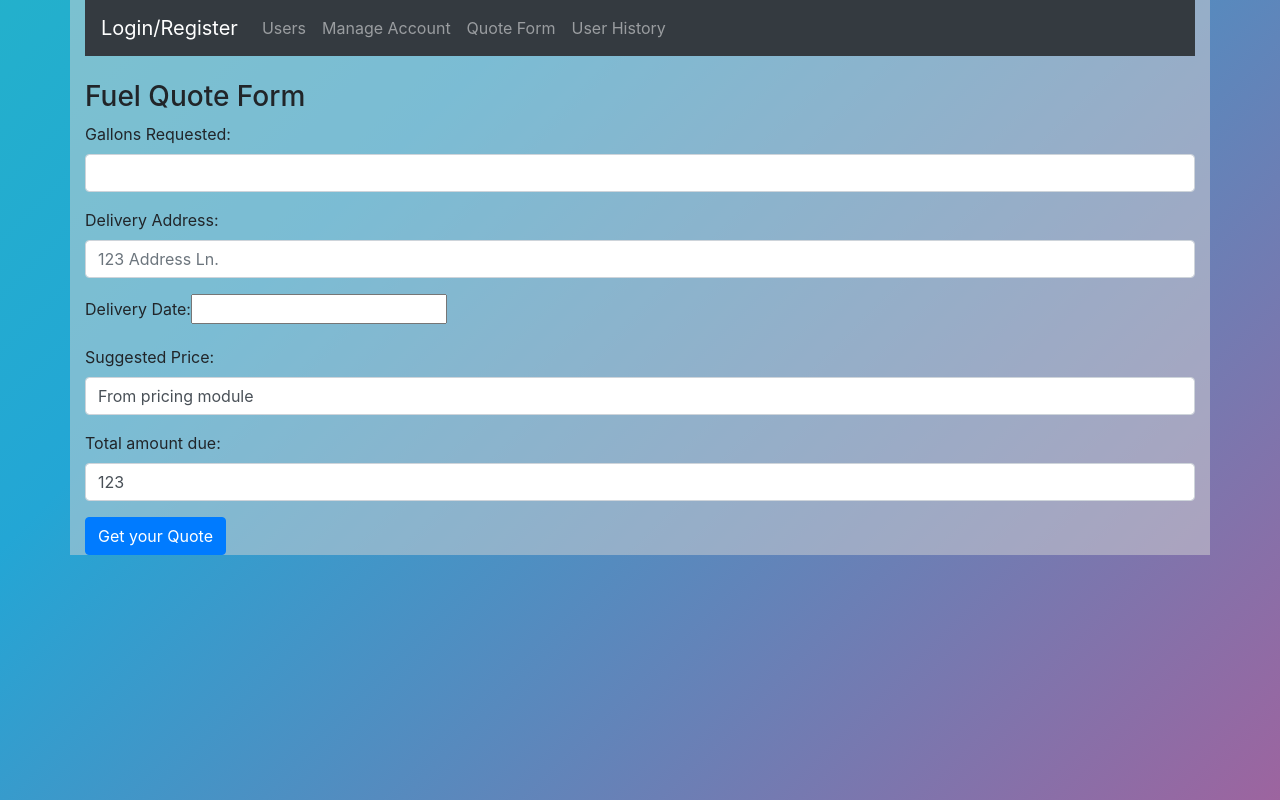
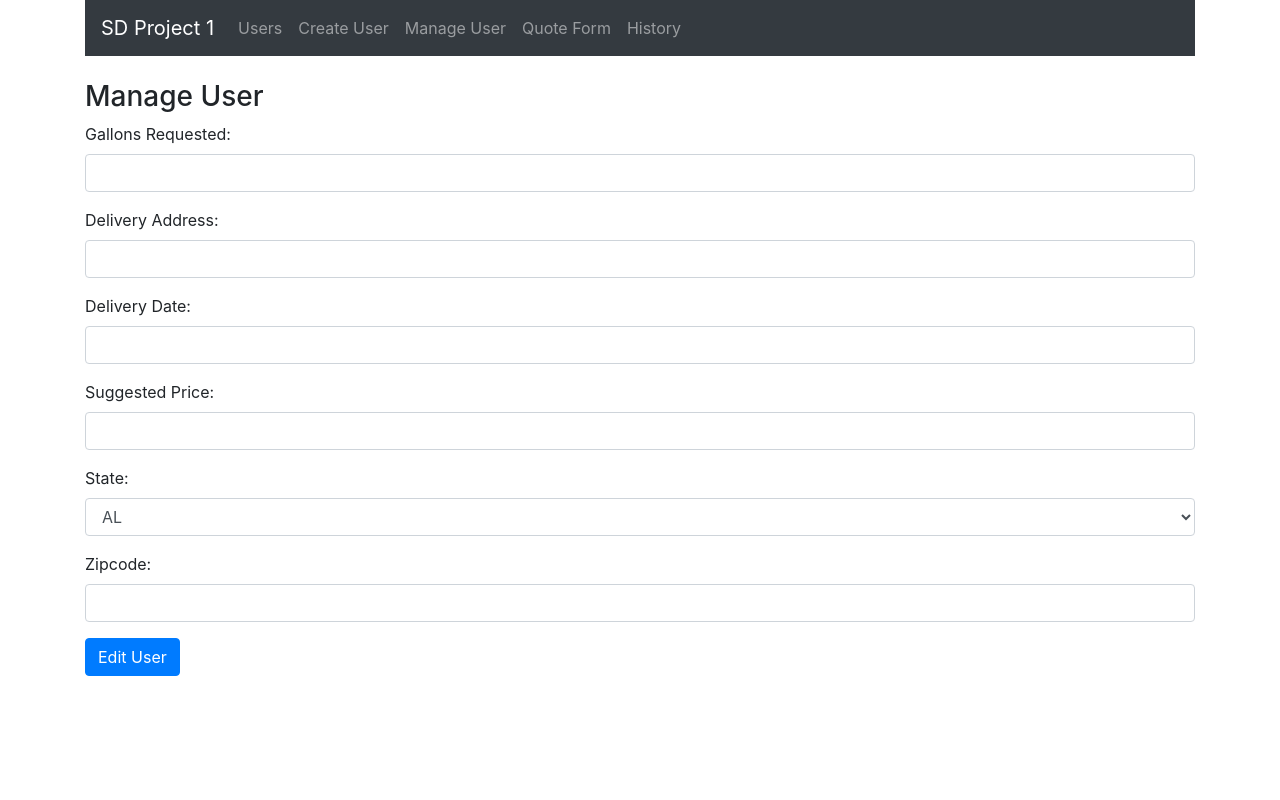
Before and after one commit to awong100/fuel-rate, a React (Create React App) app: page /quote in a window 1280 px wide. Built offline with nearby package versions, Linux system fonts and the light colour scheme.

Commit message:
Reverting to the state of the project at 1cdcb48

```diff
--- a/package.json
+++ b/package.json
@@ -11,14 +11,11 @@
     "cors": "^2.8.5",
     "dotenv": "^8.2.0",
     "express": "^4.17.1",
-    "material-ui": "^0.20.2",
     "mongoose": "^5.11.18",
     "react": "^17.0.1",
-    "react-datepicker": "^3.6.0",
     "react-dom": "^17.0.1",
     "react-router-dom": "^5.2.0",
     "react-scripts": "4.0.2",
-    "react-tap-event-plugin": "^3.0.3",
     "web-vitals": "^1.1.0"
   },
   "scripts": {
--- a/src/App.css
+++ b/src/App.css
@@ -36,58 +36,3 @@
     transform: rotate(360deg);
   }
 }
-@keyframes gradient {
-  0% {
-    background-position: 0% 50%;
-  }
-  50% {
-    background-position: 100% 50%;
-  }
-  100% {
-    background-position: 0% 50%;
-  }
-}
-.container {
-  background-color: rgba(211,211,211, 0.5);
-}
-
-#title {
-  text-align: center;
-  font-family: arial, sans-serif;
-}
-
-#purchase {
-  text-align: center;
-  font-family: "Trebuchet MS", Arial, Helvetica, sans-serif;
-  border-collapse: collapse;
-  border: 3px solid #ddd;
-  width: 100%;
-}
-
-#purchase td, #purhcase th {
-  border: 1px solid #ddd;
-  padding: 8px;
-}
-
-#purchase tr:nth-child(even){background-color: #f2f2f2;}
-
-#purchase tr:hover {background-color: #ddd;}
-
-#purchase th {
-  padding-top: 12px;
-  padding-bottom: 12px;
-  text-align: center;
-  background-color: #4CAF50;
-  color: white;
-}
-
-@media all and (min-width: 480px) {
-  .Login {
-    padding: 60px 0;
-  }
-
-  .Login form {
-    margin: 0 auto;
-    max-width: 320px;
-  }
-}
--- a/src/App.js
+++ b/src/App.js
@@ -12,9 +12,6 @@ import Welcome from "./components/welcome.component";
 import ManageUser from "./components/ManageUser";
 import FuelQuote from "./components/FuelQuote";
 import Fuelhistory from "./components/fuel-history";
-//import Loginscreen from './Login.js'
-
-
 
 function App() {
   return (
--- a/src/components/FuelQuote.js
+++ b/src/components/FuelQuote.js
@@ -1,18 +1,15 @@
 import React from "react";
-import DatePicker from "react-datepicker";
-import "react-datepicker/dist/react-datepicker.css";
 
 function fuelQuote() {
   return (
     <div>
-      <h3>Fuel Quote Form</h3>
+      <h3>Manage User</h3>
       <form>
         <div className="form-group">
           <label>Gallons Requested: </label>
           <input
             maxlength="50"
             type="text"
-            pattern="[0-9]*"
             required
             className="form-control"
           ></input>
@@ -24,41 +21,84 @@ function fuelQuote() {
             type="text"
             required
             className="form-control"
-            placeholder="123 Address Ln."
           ></input>
         </div>
         <div className="form-group">
           <label>Delivery Date: </label>
-          <DatePicker></DatePicker>
+          <input maxlength="100" type="text" className="form-control"></input>
         </div>
         <div className="form-group">
           <label>Suggested Price: </label>
-          <input
-            type="text"
-            className="form-control"
-            value="From pricing module"
-            readonly
-          ></input>
-          {}
+          <input type="text" required className="form-control"></input>
         </div>
         <div className="form-group">
-          <label>Total amount due: </label>
+          <label>State: </label>
+          <select type="text" required className="form-control">
+            <option value="AL">AL</option>
+            <option value="AK">AK</option>
+            <option value="AZ">AZ</option>
+            <option value="AR">AR</option>
+            <option value="CA">CA</option>
+            <option value="CO">CO</option>
+            <option value="CT">CT</option>
+            <option value="DE">DE</option>
+            <option value="DC">DC</option>
+            <option value="FL">FL</option>
+            <option value="GA">GA</option>
+            <option value="HI">HI</option>
+            <option value="ID">ID</option>
+            <option value="IL">IL</option>
+            <option value="IN">IN</option>
+            <option value="IA">IA</option>
+            <option value="KS">KS</option>
+            <option value="KY">KY</option>
+            <option value="LA">LA</option>
+            <option value="ME">ME</option>
+            <option value="MD">MD</option>
+            <option value="MA">MA</option>
+            <option value="MI">MI</option>
+            <option value="MN">MN</option>
+            <option value="MS">MS</option>
+            <option value="MO">MO</option>
+            <option value="MT">MT</option>
+            <option value="NE">NE</option>
+            <option value="NV">NV</option>
+            <option value="NH">NH</option>
+            <option value="NJ">NJ</option>
+            <option value="NM">NM</option>
+            <option value="NY">NY</option>
+            <option value="NC">NC</option>
+            <option value="ND">ND</option>
+            <option value="OH">OH</option>
+            <option value="OK">OK</option>
+            <option value="OR">OR</option>
+            <option value="PA">PA</option>
+            <option value="RI">RI</option>
+            <option value="SC">SC</option>
+            <option value="SD">SD</option>
+            <option value="TN">TN</option>
+            <option value="TX">TX</option>
+            <option value="UT">UT</option>
+            <option value="VT">VT</option>
+            <option value="VA">VA</option>
+            <option value="WA">WA</option>
+            <option value="WV">WV</option>
+            <option value="WI">WI</option>
+            <option value="WY">WY</option>
+          </select>
+        </div>
+        <div className="form-group">
+          <label>Zipcode: </label>
           <input
-            maxlength="50"
+            minlength="5"
+            maxlength="9"
             type="text"
-            pattern="[0-9]*"
             required
             className="form-control"
-            value="123"
           ></input>
         </div>
-
         <div className="form-group">
-          <input
-            type="submit"
-            value="Get your Quote"
-            className="btn btn-primary"
-          />
+          <input type="submit" value="Edit User" className="btn btn-primary" />
         </div>
       </form>
     </div>
--- a/src/components/create-user.component.js
+++ b/src/components/create-user.component.js
@@ -11,14 +11,12 @@ export default class CreateUser extends Component {
         //  binding "this" to each method so that "this" refers to the entire class inside of each method
         this.onChangeUserName = this.onChangeUserName.bind(this)
         this.onChangePassword = this.onChangePassword.bind(this)
-        this.onChangeConfirmPassword = this.onChangeConfirmPassword.bind(this)
         this.onSubmit = this.onSubmit.bind(this)
 
 
         this.state = {      //  create variables in state so that they can be updated automatically
             username: "",
             password: "",
-            Confirmpassword:"",
             users: []
         }
     }
@@ -35,20 +33,13 @@ export default class CreateUser extends Component {
         })
     }
 
-    onChangeConfirmPassword(e) {
-        this.setState({
-            Confirmpassword: e.target.value    //  set Confirmpassword to value of  textbox
-        })
-    }
-
     onSubmit(e) {
 
         e.preventDefault() // prevent system from calling default submit action
 
         const user = {
             username: this.state.username,  //  set all values on submit
-            password: this.state.password,
-            Confirmpassword: this.state.Confirmpassword
+            password: this.state.password
         }
 
         console.log(user)
@@ -58,12 +49,10 @@ export default class CreateUser extends Component {
 
         this.setState({
             username: "",
-            password: "",
-            Confirmpassword:""
+            password: ""
         })
         //window.location = '/'
     }
-
 
     render() {
         return (
@@ -82,7 +71,7 @@ export default class CreateUser extends Component {
                     <div className="form-group">
                     <label>New Password: </label>
                         <input type="text" ref="userInput"
-                            Required
+                            required
                             className="form-control"
                             value={this.state.password}
                             onChange={this.onChangePassword}>
@@ -91,14 +80,14 @@ export default class CreateUser extends Component {
                     <div className="form-group">
                     <label>Confirm New Password: </label>
                         <input type="text" ref="userInput"
-                            Required
+                            required
                             className="form-control"
-                            value={this.state.Confirmpassword}
-                            onChange={this.onChangeConfirmPassword}>
+                            value={this.state.password}
+                            onChange={this.onChangePassword}>
                             </input>
                     </div>
                     <div className="form-group">
-                        <input type="submit" value="Register" className="btn btn-primary" />
+                        <input type="submit" value="Create New User" className="btn btn-primary" />
                     </div>
                 </form>
             </div>
--- a/src/components/fuel-history.js
+++ b/src/components/fuel-history.js
@@ -1,53 +1,50 @@
-import React, { Component } from "react";
+import React, { Component } from 'react';
+
 
 class fuelhistory extends Component {
     constructor(props) {
-    super(props); //since we are extending class Table so we have to use super in order to override Component class constructor
-    this.state = {
-      //state is by default an object
+        super(props) //since we are extending class Table so we have to use super in order to override Component class constructor
+        this.state = { //state is by default an object
             purchase: [
-        { id: 1, Date: "11/21",Price:"$10.78", Gallons: 9,Total: "$97", Address:"Address" },
-        { id: 2, Date: "03/19",Price:"$9.34" ,  Gallons: 6,Total: "$56", Address:"Address" },
-        { id: 3, Date: "07/16",Price:"$16.20" ,  Gallons: 5,Total: "$81", Address:"Address" },
-        { id: 4, Date: "4/25",Price:"$11.33" ,   Gallons: 3,Total: "$34", Address:"Address" },
-      ],
-    };
+                {id: 1,  date: '11/21', amount: '$97'},
+                {id: 2,  date: '03/19', amount: '$56'},
+                {id: 3,  date: '07/16', amount: '$81'},
+                {id: 4,  date: '4/25', amount: '$34'}
+            ]
+        }
     }
 
     renderfuelhistoryData() {
         return this.state.purchase.map((purchase, index) => {
-      const { id, Date,Price, Gallons, Total, Address } = purchase; //destructuring
+            const {id, date, amount} = purchase //destructuring
             return (
                 <tr key={id}>
                     <td>{id}</td>
-          <td>{Date}</td>
-          <td>{Price}</td>
-          <td>{Gallons}</td>
-          <td>{Total}</td>
-          <td>{Address}</td>
+                    <td>{date}</td>
+                    <td>{amount}</td>
                 </tr>
-      );
-    });
+            )
+        })
     }
     renderfuelhistoryHeader() {
-    let header = Object.keys(this.state.purchase[0]);
+        let header = Object.keys(this.state.purchase[0])
         return header.map((key, index) => {
-      return <th key={index}>{key.toUpperCase()}</th>;
-    });
+            return <th key={index}>{key.toUpperCase()}</th>
+        })
     }
 
     render() {
         return (
             <div>
-        <h1 id="title">Purchase History for *Username*</h1>
-        <table class="table" id="History">
+                <h1 id='title'>History table</h1>
+                <table id='History'>
                     <tbody>
                     <tr>{this.renderfuelhistoryHeader()}</tr>
                     {this.renderfuelhistoryData()}
                     </tbody>
                 </table>
             </div>
-    );
+        )
     }
 }
 export default fuelhistory;
--- a/src/components/navbar.component.js
+++ b/src/components/navbar.component.js
@@ -6,7 +6,7 @@ export default class Navbar extends Component {
     return (
       <nav className="navbar navbar-dark bg-dark navbar-expand-lg">
         <Link to="/" className="navbar-brand">
-          Login/Register
+          SD Project 1
         </Link>
         <div className="collapse navbar-collapse">
           <ul className="navbar-nav mr-auto">
@@ -16,8 +16,13 @@ export default class Navbar extends Component {
               </Link>
             </li>
             <li className="navbar-item">
+              <Link to="/create" className="nav-link">
+                Create User
+              </Link>
+            </li>
+            <li className="navbar-item">
               <Link to="/manage" className="nav-link">
-                Manage Account
+                Manage User
               </Link>
             </li>
             <li className="navbar-item">
@@ -27,7 +32,7 @@ export default class Navbar extends Component {
             </li>
               <li className="navbar-item">
                 <Link to="/history" className="nav-link">
-                  User History
+                  History
                 </Link>
             </li>
           </ul>
--- a/src/components/user-login.component.js
+++ b/src/components/user-login.component.js
@@ -1,5 +1,4 @@
 import React, { Component } from 'react'
-import CreateUser from './create-user.component'
 // import DatePicker from 'react-datepicker'
 // import "react-datepicker/dist/react-datepicker.css"
 import axios from 'axios'
@@ -12,7 +11,6 @@ export default class UserLogin extends Component {
         //  binding "this" to each method so that "this" refers to the entire class inside of each method
         this.onChangeUserName = this.onChangeUserName.bind(this)
         this.onChangePassword = this.onChangePassword.bind(this)
-        this.onCreateUser = this.onCreateUser.bind(this)
         this.onSubmit = this.onSubmit.bind(this)
 
 
@@ -47,9 +45,6 @@ export default class UserLogin extends Component {
         this.setState({
             password: e.target.value    //  set password to value of  textbox
         })
-    }
-    onCreateUser(e) {
-        <CreateUser />
     }
 
     onSubmit(e) {
@@ -120,7 +115,6 @@ export default class UserLogin extends Component {
 
 
 
-
         // if (this.state.username in this.state.users) {
         //     try{
         //         if (this.password === this.users[this.username].password){
@@ -167,9 +161,7 @@ export default class UserLogin extends Component {
                             </input>
                     </div>
                     <div className="form-group">
-                        <input type="submit" value=" Login " className="btn btn-primary" />
-                        &nbsp;&nbsp;
-                        <input type="button" form={<CreateUser/>} value=" Register " className="btn btn-primary" />
+                        <input type="submit" value="Login" className="btn btn-primary" />
                     </div>
                 </form>
             </div>
--- a/src/components/welcome.component.js
+++ b/src/components/welcome.component.js
@@ -9,7 +9,7 @@ export default class Welcome extends Component {
             <div>
                 <h2>Welcome</h2>
                 <UserLogin />
-
+                <CreateUser />
             </div>
         )
     }
--- a/src/index.css
+++ b/src/index.css
@@ -5,9 +5,6 @@ body {
     sans-serif;
   -webkit-font-smoothing: antialiased;
   -moz-osx-font-smoothing: grayscale;
-  background: linear-gradient(-45deg, #ee7752, #e73c7e, #23a6d5, #23d5ab);
-  background-size: 400% 400%;
-  animation: gradient 5s ease infinite;
 }
 
 code {
```
Also changed, not shown: 1 other file (tests, documents, lock files or other folders). Lines whose indentation alone changed are shown as unchanged.
